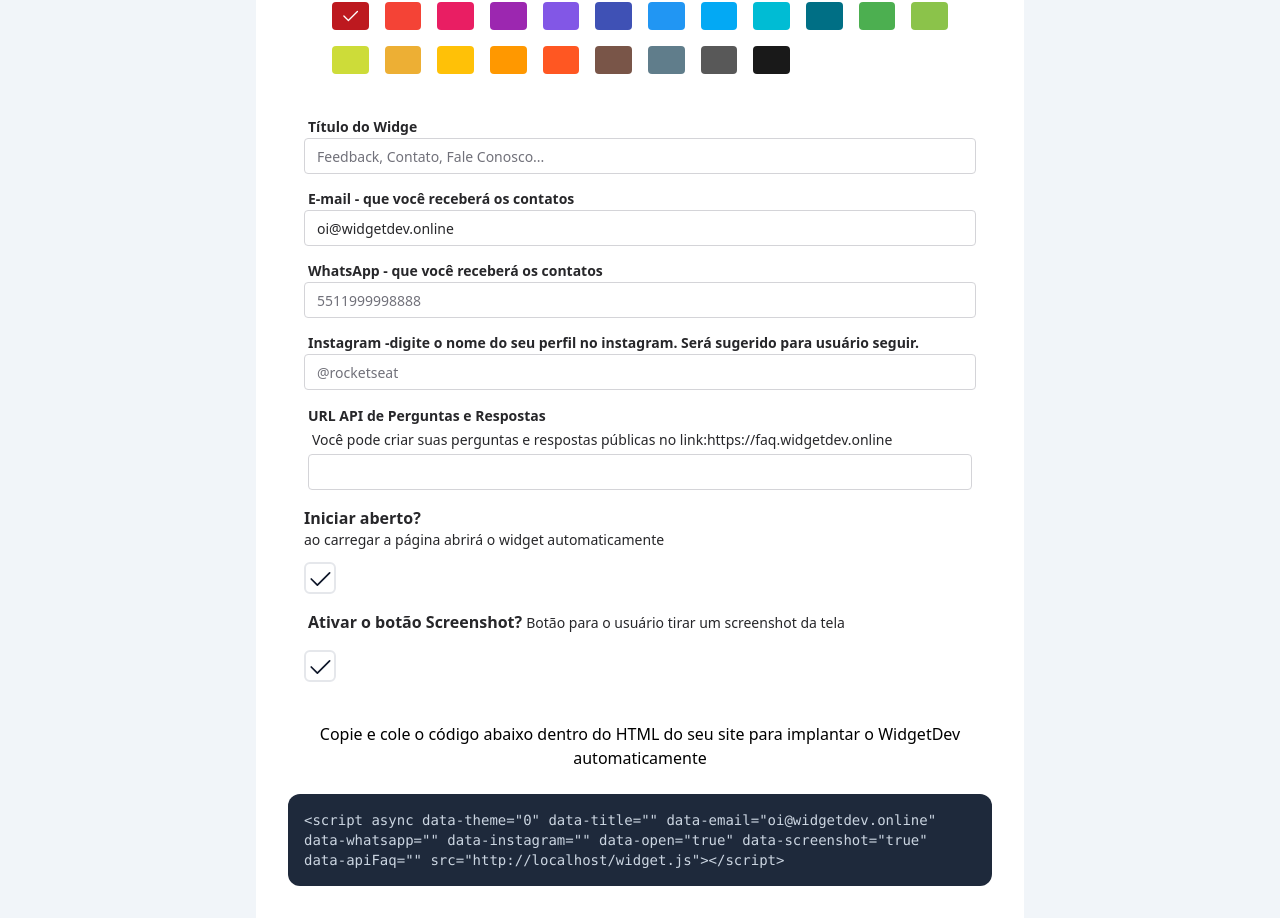
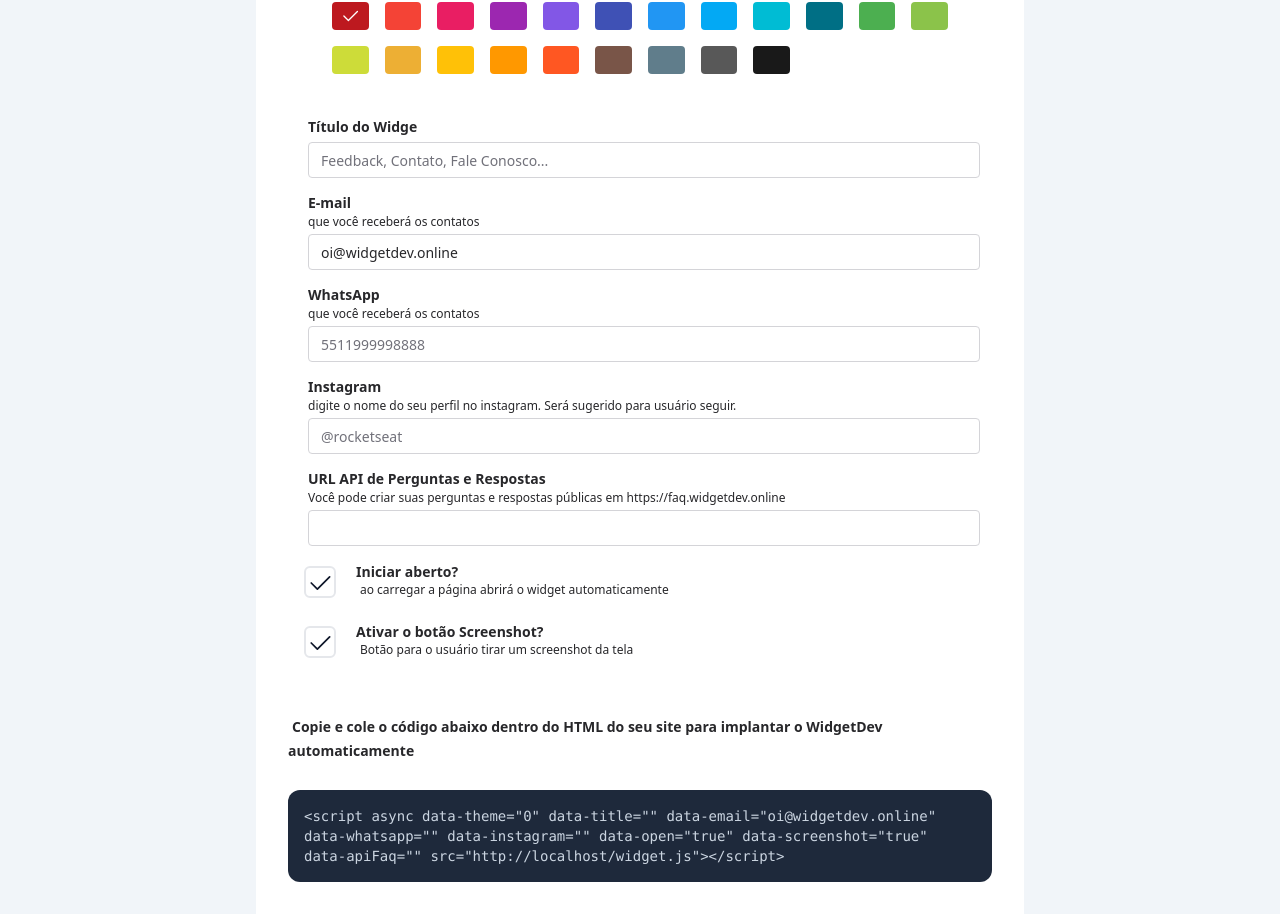
Before and after one commit to devmaicon85/widget, a Next.js app: page / in a window 1280 px wide. Shown: the part 370-1288 px from the top of the page. Built offline with nearby package versions, Linux system fonts and the light colour scheme.

Commit message:
update form input

```diff
--- a/src/components/Label.tsx
+++ b/src/components/Label.tsx
@@ -2,14 +2,16 @@ import { LabelHTMLAttributes, ReactNode } from "react";
 
 interface Props extends LabelHTMLAttributes<HTMLLabelElement> {
     children: ReactNode;
+    description?:string;
 }
-export function Label({ className, children, ...rest }: Props) {
+export function Label({ className, children, description, ...rest }: Props) {
     return (
         <label
             {...rest}
             className={`p-1 text-sm font-bold text-zinc-800 ${className}`}
         >
             {children}
+            <div className="p-1 pt-0 text-xs font-normal">{description}</div>
         </label>
     );
 }
--- a/src/pages/index.tsx
+++ b/src/pages/index.tsx
@@ -156,9 +156,11 @@ export default function Home() {
                                 />
                             </div>
                             <div>
-                                <Label htmlFor="email">
-                                    {data.email.label} -{" "}
-                                    {data.email.description}
+                                <Label
+                                    htmlFor="email"
+                                    description={data.email.description}
+                                >
+                                    {data.email.label}
                                 </Label>
                                 <Input
                                     id="email"
@@ -169,9 +171,11 @@ export default function Home() {
                             </div>
 
                             <div>
-                                <Label htmlFor="whatsapp">
-                                    {data.whatsapp.label} -{" "}
-                                    {data.whatsapp.description}
+                                <Label
+                                    htmlFor="whatsapp"
+                                    description={data.whatsapp.description}
+                                >
+                                    {data.whatsapp.label}
                                 </Label>
                                 <Input
                                     id="whatsapp"
@@ -187,9 +191,11 @@ export default function Home() {
 
                             {/* // INSTAGRAM */}
                             <div>
-                                <Label htmlFor="instagram">
-                                    {data.instagram.label} -
-                                    {data.instagram.description}
+                                <Label
+                                    htmlFor="instagram"
+                                    description={data.instagram.description}
+                                >
+                                    {data.instagram.label}
                                 </Label>
 
                                 <Input
@@ -203,54 +209,41 @@ export default function Home() {
                             </div>
 
                             {/* //API HELP */}
-                            <label className="p-1 text-sm font-bold text-zinc-800">
+                            <div>
+                                <Label description={data.apiFaq.description}>
                                     {data.apiFaq.label}
-                                <div className="p-1 text-sm font-normal">
-                                    {data.apiFaq.description}
-                                    no link:
-                                    <a
-                                        href="https://faq.widgetdev.online"
-                                        target="_blank"
-                                        className="hover:underline"
-                                        rel="noreferrer"
-                                    >
-                                        https://faq.widgetdev.online
-                                    </a>
-                                </div>
+                                </Label>
                                 <Input
                                     placeholder={data.apiFaq.placeholder}
                                     onChange={(e) => setApiFaq(e.target.value)}
                                     value={apiFaq}
                                 />
-                            </label>
+                            </div>
 
                             {/* OPEN  */}
-                            <label className="font-bold text-md text-zinc-800 ">
-                                {data.open.label}{" "}
-                                <div className="text-sm font-normal">
-                                    {data.open.description}
-                                </div>
-                            </label>
-
+                            <div className="flex items-center gap-4">
                                 <button
                                     onClick={() => setOpen(!open)}
                                     className={
                                         "h-8 w-8 bg-white rounded-md border-2 text-3xl flex "
                                     }
                                 >
-                                {open && <Check className="text-slate-900" />}
+                                    {open && (
+                                        <Check className="text-slate-900" />
+                                    )}
                                 </button>
+                                <Label description={data.open.description}>
+                                    {data.open.label}
+                                </Label>
+                            </div>
 
-                            <label className="p-1 font-bold text-md text-zinc-800">
-                                {data.screenshot.label}
-                                <span className="p-1 text-sm font-normal">
-                                    {data.screenshot.description}
-                                </span>
-                            </label>
-
+                            {/* SCREENSHOT */}
+                            <div className="flex items-center gap-4">
                                 <button
                                     onClick={() =>
-                                    setHasScreenshotButton(!hasScreenshotButton)
+                                        setHasScreenshotButton(
+                                            !hasScreenshotButton
+                                        )
                                     }
                                     className={
                                         "h-8 w-8 bg-white rounded-md border-2 text-3xl flex "
@@ -260,11 +253,19 @@ export default function Home() {
                                         <Check className="text-slate-900" />
                                     )}
                                 </button>
+
+                                <Label
+                                    description={data.screenshot.description}
+                                >
+                                    {data.screenshot.label}
+                                </Label>
                             </div>
-                        <div className="justify-center p-6 text-base text-center">
+                        </div>
+                        <hr className="my-4 border-0 border-gray-300"/>
+                        <Label>
                             Copie e cole o código abaixo dentro do HTML do seu
                             site para implantar o WidgetDev automaticamente
-                        </div>
+                        </Label>
                         <div className="w-full h-full p-4 font-mono text-sm break-words rounded-xl bg-slate-800 text-slate-300">
                             {scriptUser}
                         </div>
--- a/src/types/DataScriptTypes.ts
+++ b/src/types/DataScriptTypes.ts
@@ -64,7 +64,7 @@ export const DataScript = {
     apiFaq: {
         field: "apifaq",
         label: "URL API de Perguntas e Respostas",
-        description: "Você pode criar suas perguntas e respostas públicas ",
+        description: `Você pode criar suas perguntas e respostas públicas em https://faq.widgetdev.online`,
         placeholder: "",
         default: "",
     },
```
Also changed, not shown: public/widget.js. Lines whose indentation alone changed are shown as unchanged.
